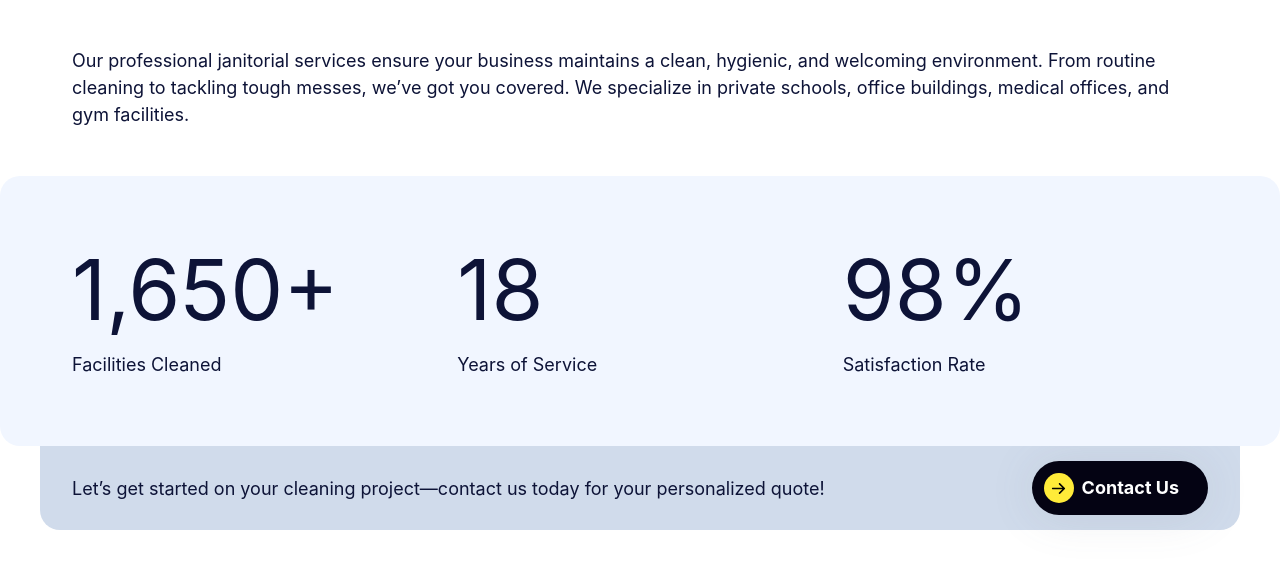
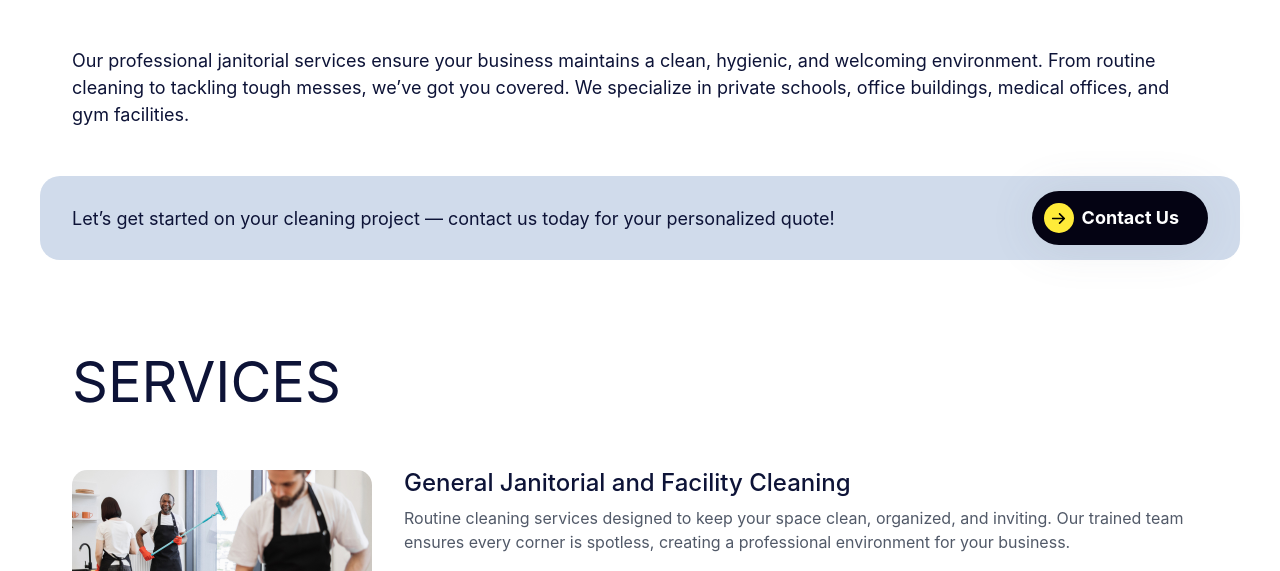
Before and after one commit to COSTADOR/gsteward, a Gatsby site: page /janitorial in a window 1280 px wide. Shown: the part 205-776 px from the top of the page. Built offline with nearby package versions, Linux system fonts and the light colour scheme; Gatsby itself is replaced by a stand-in of ours; a web font is replaced by a local one.

Commit message:
Removed stats. Small changes to scss

```diff
--- a/src/components/sections/hero/hero.tsx
+++ b/src/components/sections/hero/hero.tsx
@@ -6,7 +6,7 @@ import "./hero.scss"
 interface HeroProps {
   title: string
   description: string
-  imgData: IGatsbyImageData // Используем оптимизированное изображение Gatsby
+  imgData: IGatsbyImageData
   showServicesButton?: boolean
   backgroundClass?: string
 }
@@ -31,7 +31,7 @@ const Hero: React.FC<HeroProps> = ({
         <GatsbyImage image={getImage(imgData)!} alt="hero photo section" className="hero__image" />
         <div className="hero__text">
           <h1
-            className="title-xl"
+            className="title-xl hero__title"
             dangerouslySetInnerHTML={{ __html: title }}
           />
           <p className="hero__description">{description}</p>
--- a/src/components/sections/service-hero/service-hero.scss
+++ b/src/components/sections/service-hero/service-hero.scss
@@ -25,44 +25,46 @@
     margin-bottom: 32px;
   }
 
-  &__stats {
-    background: var(--primary-25);
-    border-radius: 20px;
-    padding: var(--spacing-xl);
-    display: flex;
-    gap: 20px;
-    position: relative;
-    z-index: 2;
+  //&__stats {
+  //  background: var(--primary-25);
+  //  border-radius: 20px;
+  //  padding: var(--spacing-xl);
+  //  display: flex;
+  //  gap: 20px;
+  //  position: relative;
+  //  z-index: 2;
+  //
+  //  @include sm {
+  //    flex-direction: column;
+  //  }
+  //}
 
-    @include sm {
-      flex-direction: column;
-    }
-  }
+  //&__stat {
+  //  flex: 1;
+  //  display: flex;
+  //  flex-direction: column;
+  //  gap: 24px;
+  //}
 
-  &__stat {
-    flex: 1;
-    display: flex;
-    flex-direction: column;
-    gap: 24px;
-  }
-
-  &__stat-number {
-    font-size: var(--title-xxl);
-  }
+  //&__stat-number {
+  //  font-size: var(--title-xxl);
+  //}
 
   &__cta {
     background: #d0dbeb;
-    padding: 35px 32px 15px;
-    margin: -20px 40px 0;
-    border-radius: 0 0 20px 20px;
+    padding: 15px 32px 15px;
+    margin: 0 40px 0;
+    border-radius: 20px;
     display: flex;
     align-items: center;
     gap: 20px;
     justify-content: space-between;
     position: relative;
     z-index: 1;
+    @include lg {
+      margin: -20px 0 0;
+    }
     @include sm {
-      margin: -20px 0 0;
       flex-direction: column;
       align-items: flex-start;
     }
--- a/src/components/sections/service-hero/service-hero.tsx
+++ b/src/components/sections/service-hero/service-hero.tsx
@@ -6,17 +6,12 @@ interface ServiceHeroProps {
   subtitle: string
   title: string
   description: string
-  stats: {
-    number: string
-    label: string
-  }[]
 }
 
 const ServiceHero: React.FC<ServiceHeroProps> = ({
   subtitle,
   title,
   description,
-  stats,
 }) => {
   return (
     <section className="service-hero">
@@ -26,17 +21,17 @@ const ServiceHero: React.FC<ServiceHeroProps> = ({
           <h1 className="service-hero__title title-xxl">{title}</h1>
           <p className="service-hero__description">{description}</p>
         </div>
-        <div className="service-hero__stats">
-          {stats.map((stat, index) => (
-            <div key={index} className="service-hero__stat">
-              <span className="service-hero__stat-number">{stat.number}</span>
-              <span className="service-hero__stat-label">{stat.label}</span>
-            </div>
-          ))}
-        </div>
+        {/*<div className="service-hero__stats">*/}
+        {/*  {stats.map((stat, index) => (*/}
+        {/*    <div key={index} className="service-hero__stat">*/}
+        {/*      <span className="service-hero__stat-number">{stat.number}</span>*/}
+        {/*      <span className="service-hero__stat-label">{stat.label}</span>*/}
+        {/*    </div>*/}
+        {/*  ))}*/}
+        {/*</div>*/}
         <div className="service-hero__cta">
           <p>
-            Let’s get started on your cleaning project—contact us today for your personalized quote!
+            Let’s get started on your cleaning project — contact us today for your personalized quote!
           </p>
           <Link to="/contact-us" className="button button--primary with-icon">
             Contact Us
--- a/src/pages/janitorial.tsx
+++ b/src/pages/janitorial.tsx
@@ -176,12 +176,6 @@ const Janitorial = () => {
     },
   ]
 
-  const janitorialStats = [
-    { number: "1,650+", label: "Facilities Cleaned" },
-    { number: "18", label: "Years of Service" },
-    { number: "98%", label: "Satisfaction Rate" },
-  ]
-
   const ctaTitle = `Not sure what service you need?`
   const ctaDescription = `Let us help you find the perfect cleaning solution for your business. Get in touch today<br/> to schedule a consultation or request a free quote.`
 
@@ -191,7 +185,6 @@ const Janitorial = () => {
         subtitle="Professional Janitorial Services"
         title="Janitorial"
         description="Our professional janitorial services ensure your business maintains a clean, hygienic, and welcoming environment. From routine cleaning to tackling tough messes, we’ve got you covered. We specialize in private schools, office buildings, medical offices, and gym facilities."
-        stats={janitorialStats}
       />
       <ServiceList services={services} />
       <CallToAction title={ctaTitle} description={ctaDescription} />
--- a/src/styles/buttons.scss
+++ b/src/styles/buttons.scss
@@ -7,6 +7,7 @@
   border-radius: 54px;
   font-weight: bold;
   cursor: pointer;
+  white-space: nowrap;
 
   &--primary {
     background: var(--black);
```
Also changed, not shown: src/components/sections/hero/hero.scss (+8 -0 lines), src/pages/maintenance.tsx (+0 -7 lines).
